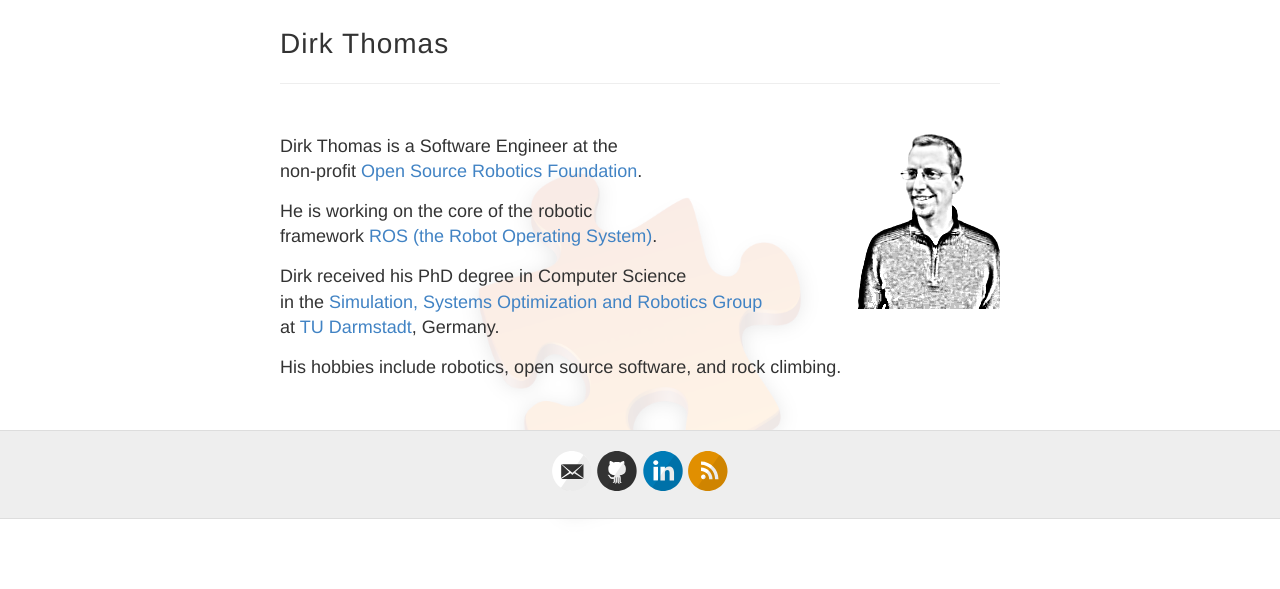
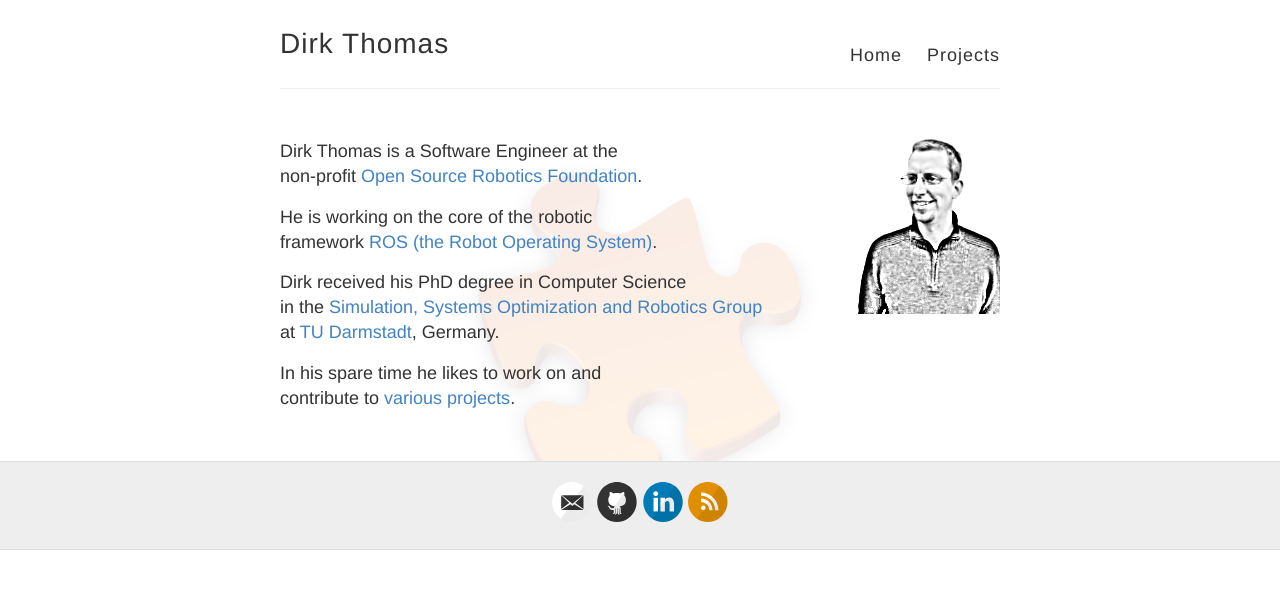
Before and after one commit to dirk-thomas/dirk-thomas.github.io, a Jekyll site: the page built from index.md, in a window 1280 px wide. Shown: the top 589 px of the page. Built offline with Jekyll 4.4.1, drawn with Linux system fonts in a browser that asks for light colours.

Commit message:
add projects

```diff
--- a/_config.yml
+++ b/_config.yml
@@ -49,6 +49,7 @@
 gems:
   - jekyll-sitemap # Create a sitemap using the official Jekyll sitemap gem
   - jekyll-feed # Create an Atom feed using the official Jekyll feed gem
+  - jemoji
 
 # Exclude these files from your production _site
 exclude:
--- a/_layouts/default.html
+++ b/_layouts/default.html
@@ -23,11 +23,16 @@
             <h1 class="site-name"><a href="{{ site.baseurl }}/">{{ site.name }}</a></h1>
             <p class="site-description">{{ site.description }}</p>
           </div>
+
+          <nav>
+            <a href="{{ site.baseurl }}/">Home</a>
+            <a href="{{ site.baseurl }}/projects/">Projects</a>
+          </nav>
         </header>
       </div>
     </div>
 
-    <div id="main" role="main" class="container">
+    <div id="main" role="main" class="container {{page.css_class}}">
       {{ content }}
     </div>
 
--- a/index.md
+++ b/index.md
@@ -13,4 +13,5 @@
 in the [Simulation, Systems Optimization and Robotics Group](http://www.sim.informatik.tu-darmstadt.de/en/)
 at [TU Darmstadt](http://www.tu-darmstadt.de), Germany.
 
-His hobbies include robotics, open source software, and rock climbing.
+In his spare time he likes to work on and
+contribute to [various projects](projects/).
--- a/style.scss
+++ b/style.scss
@@ -229,6 +229,24 @@
 // .main
 //
 
+.projects ul {
+  column-count: 2;
+  -moz-column-count: 2;
+}
+
+.projects li {
+  display: inline-block;
+  margin-bottom: 5px;
+}
+
+.projects li p {
+  margin: 10px 0;
+}
+
+.projects .emoji {
+  margin-bottom: -2px;
+}
+
 .posts > .post {
   padding-bottom: 2em;
   border-bottom: 1px solid $lightGray;
```
Also changed, not shown: projects/index.md (added, +162 -0 lines), 1 other file.
